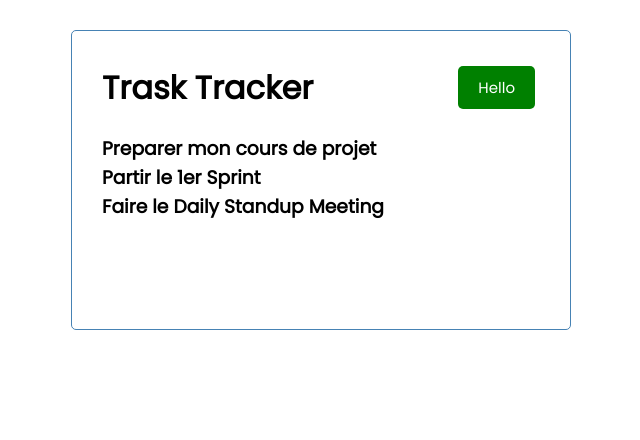
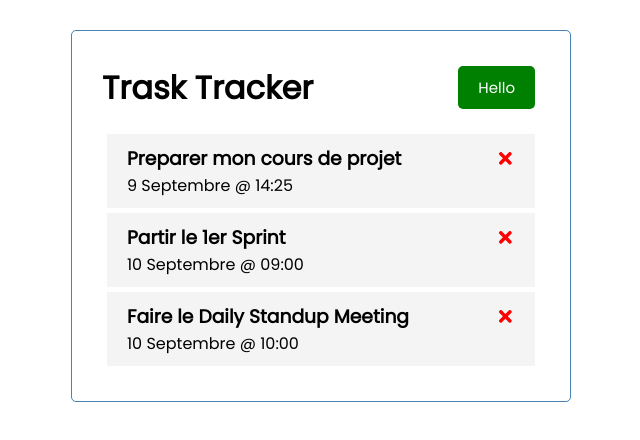
Before and after one commit to zeprof/react-task-tracker-v18.2, a React (Create React App) app: page / in a window 1280 px wide. Shown: the top 440 px of the page, without its empty margins (319-959 px from the left). Built offline with nearby package versions, Linux system fonts and the light colour scheme.

Commit message:
npm i react-icons for FaTimes

```diff
--- a/package.json
+++ b/package.json
@@ -8,6 +8,7 @@
     "@testing-library/user-event": "^13.5.0",
     "react": "^18.2.0",
     "react-dom": "^18.2.0",
+    "react-icons": "^5.0.1",
     "react-scripts": "5.0.1",
     "web-vitals": "^2.1.4"
   },
--- /dev/null
+++ b/src/components/Task.js
@@ -0,0 +1,12 @@
+import { FaTimes} from 'react-icons/fa'
+
+const Task = ({task}) => {
+    return (
+        <div className='task'>
+            <h3>{task.text} <FaTimes style={{color: 'red', cursor: 'pointer'}}/></h3>
+            <p>{task.day}</p>
+        </div>
+    )
+}
+
+export default Task
--- a/src/components/Tasks.js
+++ b/src/components/Tasks.js
@@ -1,3 +1,4 @@
+import Task from './Task'
 const Tasks = ({tasks}) => {
     return (
         // tasks.push()  ne fonctionne pas puisque tasks est immuable
@@ -5,7 +6,7 @@
         // setTasks([...tasks, {}])  utilise le spread operator ...
         <>
             {tasks.map((task) => (
-                <h3 key={task.id}>{task.text}</h3>
+                <Task key={task.id} task={task}/>
             ))}
         </>
     )
```
Also changed, not shown: 2 other files (tests, documents, lock files or other folders).
